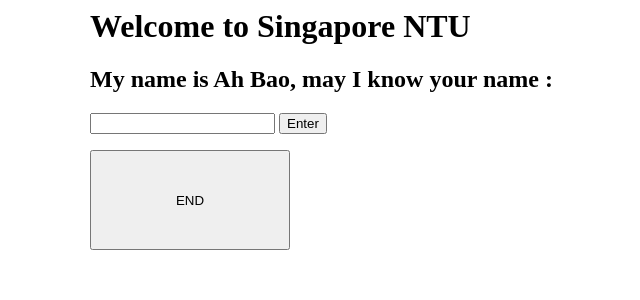
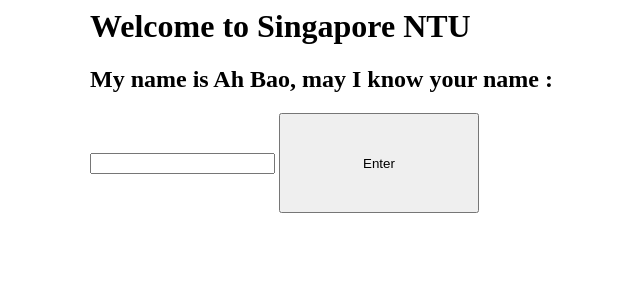
Before and after one commit to GKX051106/RPA-19feb2024, a Flask app: page / in a window 1280 px wide. Shown: the top 300 px of the page, without its empty margins (234-874 px from the left). Run offline with Flask 3, Linux system fonts and the light colour scheme.

Commit message:
Update index.html

```diff
--- a/templates/index.html
+++ b/templates/index.html
@@ -1,5 +1,5 @@
 <style>
- .container{width:100%;margin:auto;}
+ .container{width:100%;margin:auto}
  @media (min-width:600px) {.container{width:80%;}}
  @media (min-width:768px) {.container{width:60%;}}
  @media (min-width:1024px) {.container{width:50%;}}
@@ -10,10 +10,7 @@
 
 <form action="/main" method="post">
   <h2>My name is Ah Bao, may I know your name :</h2>
-  <input type = "text" r="r">
-  <input type = "submit" value="Enter">
-</form>
-<form action="/end" method="post">
-  <input type = "submit" value="END" style="width:200px;height:100px;">
+  <input type = "text" name="r">
+  <input type = "submit" value="Enter"style="width:200px;height:100px;">
 </form>
 </div>
```
